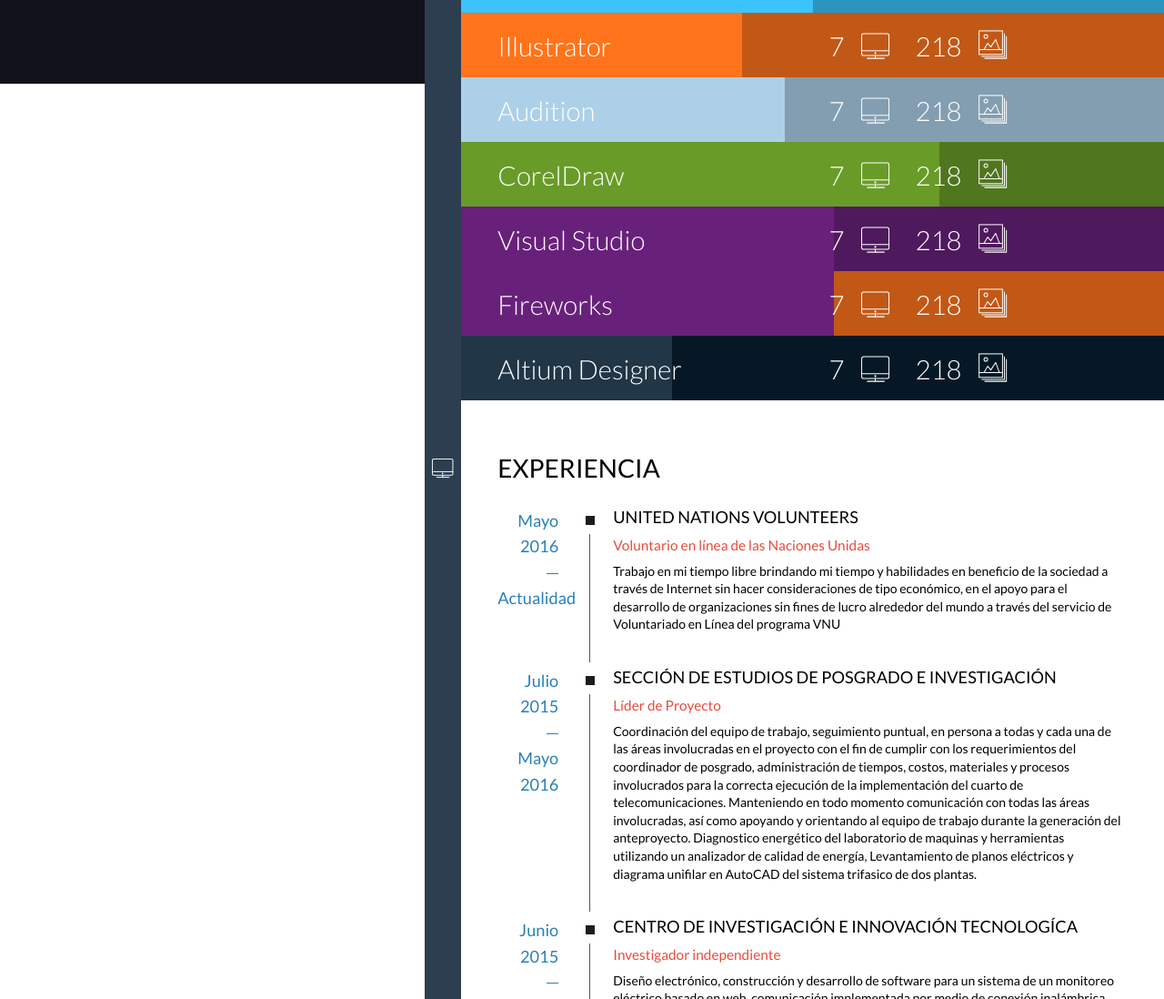
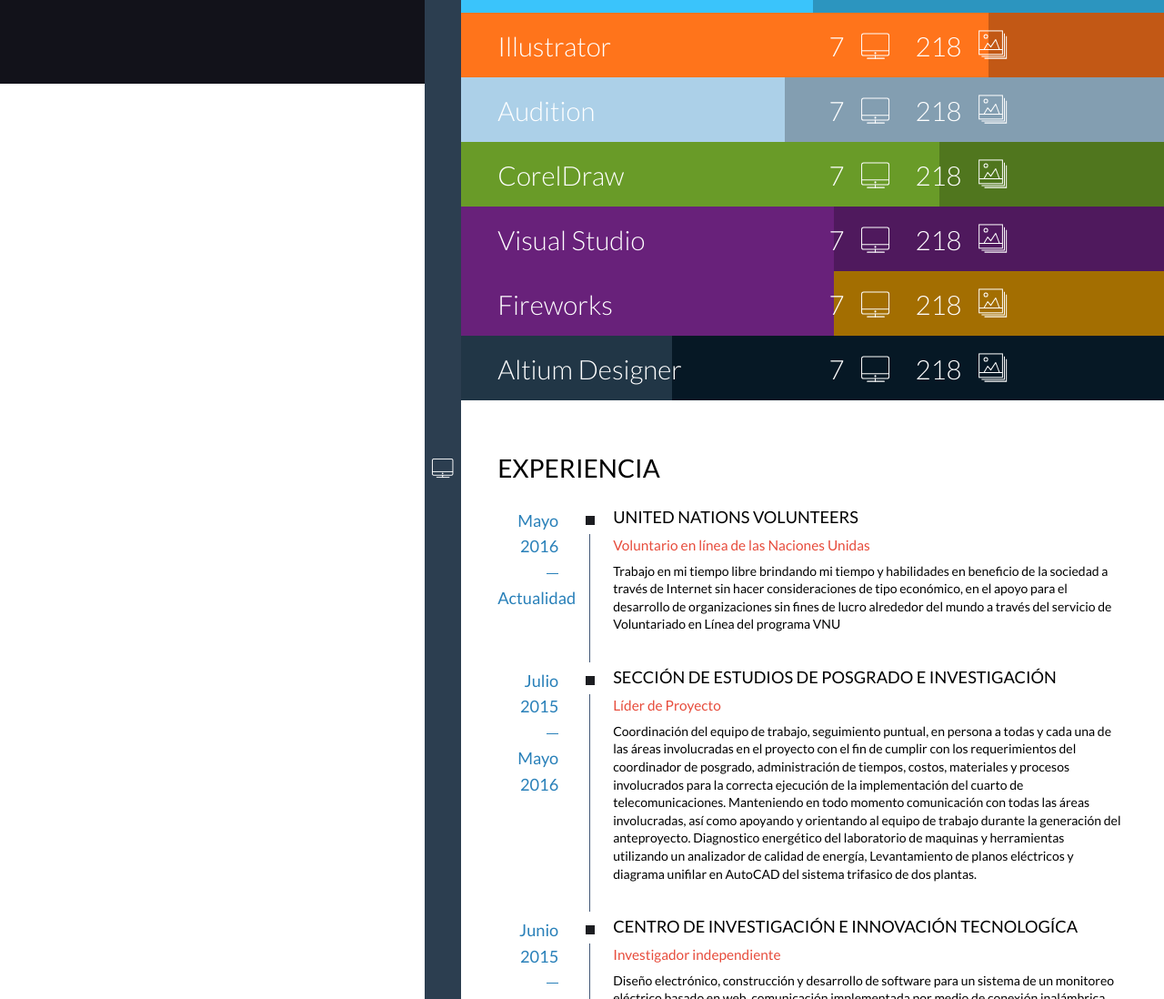
Before and after one commit to vazeri/vazeri.github.io, a plain HTML site: page index.html in a window 1280 px wide. Shown: the part 708-1806 px from the top of the page at 91% size. Drawn offline with Linux system fonts and the light colour scheme.

Commit message:
Update index.html

```diff
--- a/index.html
+++ b/index.html
@@ -158,7 +158,7 @@
             </div>
             <div class="skill orange">
               <div class="row">
-                <span class="indicator orange" data-percentage="40"></span>
+                <span class="indicator orange" data-percentage="75"></span>
                 <div class="col-lg-5 col-md-4 col-sm-4 title">Illustrator</div>
                 <div class="col-lg-7 col-md-8 col-sm-8">
                   <div class="column group">7<i class="skill-icon experience"></i></div>
@@ -196,7 +196,7 @@
                   <div class="column group">218<i class="skill-icon projects"></i></div>
                 </div>
               </div>
-            </div><div class="skill orange">
+            </div><div class="skill yellow">
               <div class="row">
                 <span class="indicator violet" data-percentage="53"></span>
                 <div class="col-lg-5 col-md-4 col-sm-4 title">Fireworks</div>
```
